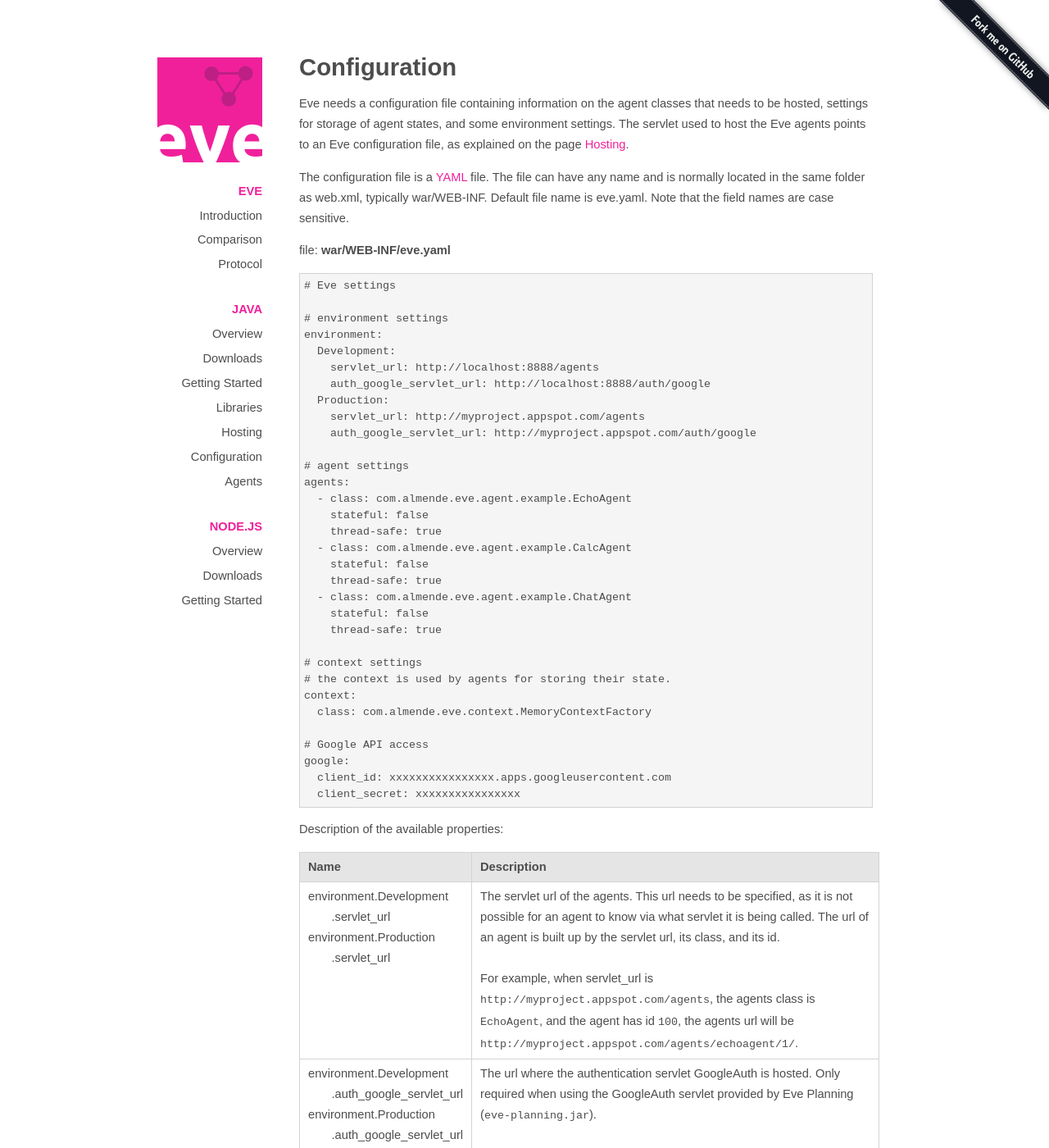
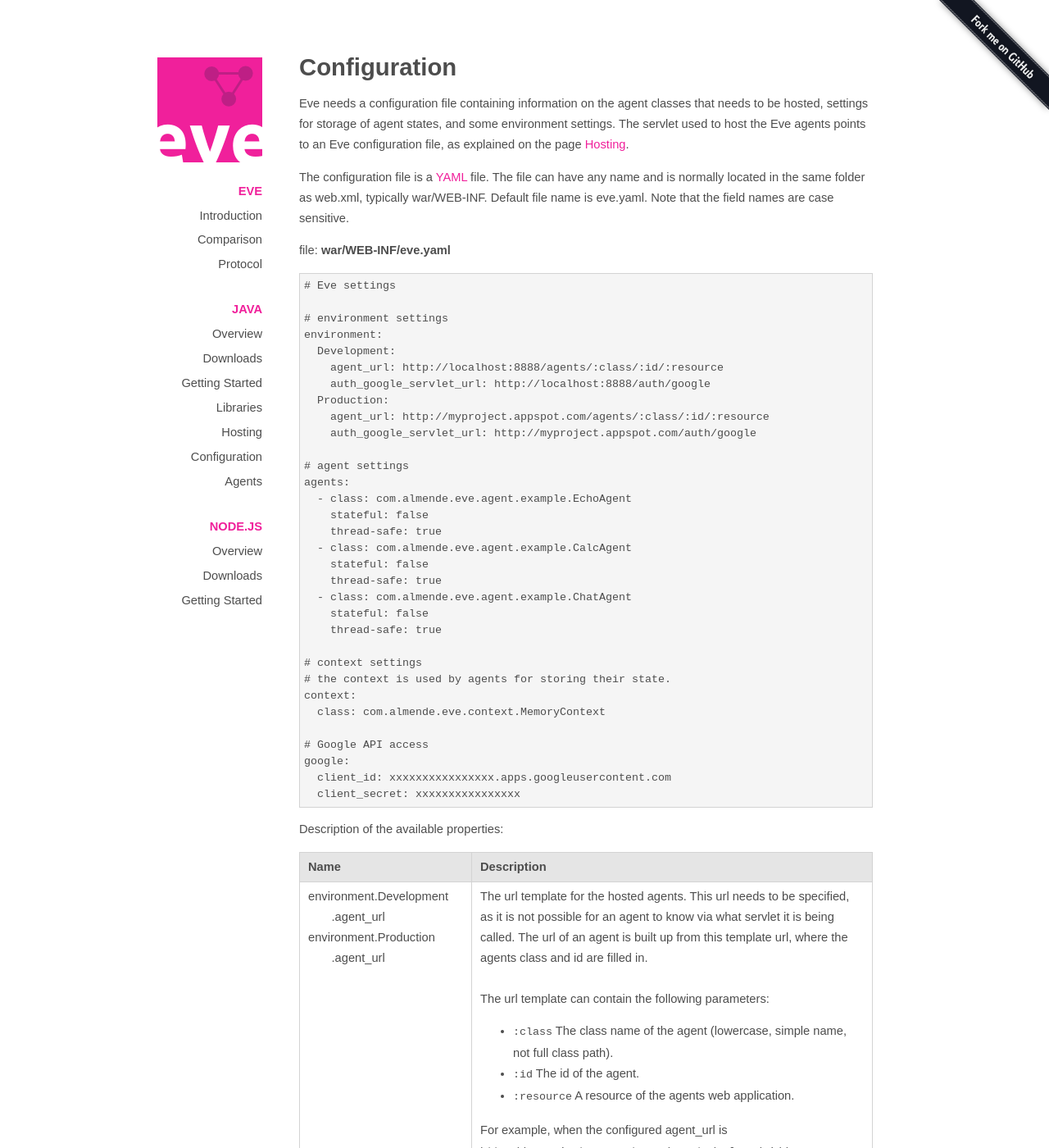
Before and after one commit to almende/eve, a Jekyll site: the page built from java_configuration.md, in a window 1280 px wide and 1400 px high. Shown: the whole window at 82% size. Built offline with Jekyll 4.4.1, drawn with Linux system fonts in a browser that asks for light colours; some of the changed text lies outside the part shown.

Commit message:
configuration documentation updated

```diff
--- a/java_configuration.md
+++ b/java_configuration.md
@@ -23,10 +23,10 @@ file: **war/WEB-INF/eve.yaml**
     # environment settings
     environment:
       Development:
-        servlet_url: http://localhost:8888/agents
+        agent_url: http://localhost:8888/agents/:class/:id/:resource
         auth_google_servlet_url: http://localhost:8888/auth/google
       Production:
-        servlet_url: http://myproject.appspot.com/agents
+        agent_url: http://myproject.appspot.com/agents/:class/:id/:resource
         auth_google_servlet_url: http://myproject.appspot.com/auth/google
 
     # agent settings
@@ -44,7 +44,7 @@ file: **war/WEB-INF/eve.yaml**
     # context settings
     # the context is used by agents for storing their state.
     context:
-      class: com.almende.eve.context.MemoryContextFactory
+      class: com.almende.eve.context.MemoryContext
 
     # Google API access
     google:
@@ -61,10 +61,40 @@ Description of the available properties:
   </tr>
   <tr>
     <td>environment.Development<br>
+      &nbsp;&nbsp;&nbsp;&nbsp;&nbsp;&nbsp;&nbsp;.agent_url<br>
+      environment.Production<br>
+      &nbsp;&nbsp;&nbsp;&nbsp;&nbsp;&nbsp;&nbsp;.agent_url</td>
+    <td>The url template for the hosted agents. This url needs to be specified,
+      as it is not possible for an agent to know via what servlet it is being
+      called. The url of an agent is built up from this template url, where the
+      agents class and id are filled in.<br><br>
+
+      The url template can contain the following parameters:
+      <ul>
+        <li><code>:class</code> The class name of the agent
+            (lowercase, simple name, not full class path).</li>
+        <li><code>:id</code> The id of the agent.</li>
+        <li><code>:resource</code> A resource of the agents web application.</li>
+      </ul>
+
+      For example, when the configured agent_url is
+      <code>http://myproject.appspot.com/agents/:class/:id/:resource</code>,
+      the agents class is <code>EchoAgent</code>,
+      and the agent has id <code>100</code>, the
+      agents url will be
+      <code>http://myproject.appspot.com/agents/echoagent/1/</code>.
+      </td>
+  </tr>
+  <tr>
+    <td>environment.Development<br>
       &nbsp;&nbsp;&nbsp;&nbsp;&nbsp;&nbsp;&nbsp;.servlet_url<br>
       environment.Production<br>
       &nbsp;&nbsp;&nbsp;&nbsp;&nbsp;&nbsp;&nbsp;.servlet_url</td>
-    <td>The servlet url of the agents. This url needs to be specified,
+    <td>
+      <span style="font-style:italic;">Deprecated. Use agent_url instead.</span>
+      <br><br>
+
+      The servlet url of the agents. This url needs to be specified,
       as it is not possible for an agent to know via what servlet it is being
       called. The url of an agent is built up by the servlet url, its class,
       and its id.<br><br>
@@ -127,15 +157,15 @@ Description of the available properties:
   <tr>
     <td>context.class</td>
     <td>
-      A context factory class. The context is used to store the agents state.
+      A Context class. The context is used to store the agents state.
       Available contexts:
       <ul>
-        <li><code>com.almende.eve.context.FileContextFactory</code>.
+        <li><code>com.almende.eve.context.FileContext</code>.
             Located in eve-core.jar.
             Not applicable when deployed on Google App Engine.</li>
-        <li><code>com.almende.eve.context.MemoryContextFactory</code>.
+        <li><code>com.almende.eve.context.MemoryContext</code>.
             Located in eve-core.jar.</li>
-        <li><code>com.almende.eve.context.google.DatastoreContextFactory</code>.
+        <li><code>com.almende.eve.context.google.DatastoreContext</code>.
             Located in eve-google-appengine.jar.
             Only applicable when the application is deployed on Google App Engine.
         </li>
@@ -237,9 +267,9 @@ Example file: **war/WEB-INF/eve.yaml**
     # environment settings
     environment:
       Development:
-        servlet_url: http://localhost:8888/agents
+        agent_url: http://localhost:8888/agents/:class/:id/:resource
       Production:
-        servlet_url: http://myproject.appspot.com/agents
+        agent_url: http://myproject.appspot.com/agents/:class/:id/:resource
 
     # agent settings
     agent:
@@ -261,9 +291,9 @@ An Eve setup running on [Tomcat](http://tomcat.apache.org/) requires only the
 library `eve-core.jar`.
 On Tomcat, there is currently only a `Production` environment available (no
 `Development` as available on Google App Engine). There are two types of
-context available for storing the agents state: `FileContextFactory` and
-`MemoryContextFactory`.
-In case of `FileContextFactory`, each agent stores its state in a single file
+context available for storing the agents state: `FileContext` and
+`MemoryContext`.
+In case of `FileContext`, each agent stores its state in a single file
 in the configured path.
 
 Example file: **war/WEB-INF/eve.yaml**
@@ -273,7 +303,7 @@ Example file: **war/WEB-INF/eve.yaml**
     # environment settings
     environment:
       Production:
-        servlet_url: http://localhost:8080/MyProject/agents
+        agent_url: http://localhost:8080/MyProject/agents/:class/:id/:resource
 
     # agent settings
     agent:
@@ -312,10 +342,10 @@ Example file: **war/WEB-INF/eve.yaml**
     # environment settings
     environment:
       Development:
-        servlet_url: http://localhost:8888/agents
+        agent_url: http://localhost:8888/agents/:class/:id/:resource
         auth_google_servlet_url: http://localhost:8888/auth/google
       Production:
-        servlet_url: http://myproject.appspot.com/agents
+        agent_url: http://myproject.appspot.com/agents/:class/:id/:resource
         auth_google_servlet_url: http://myproject.appspot.com/auth/google
 
     # agent settings
```
Also changed, not shown: other parts of java_configuration.md (+4 -4 lines).
